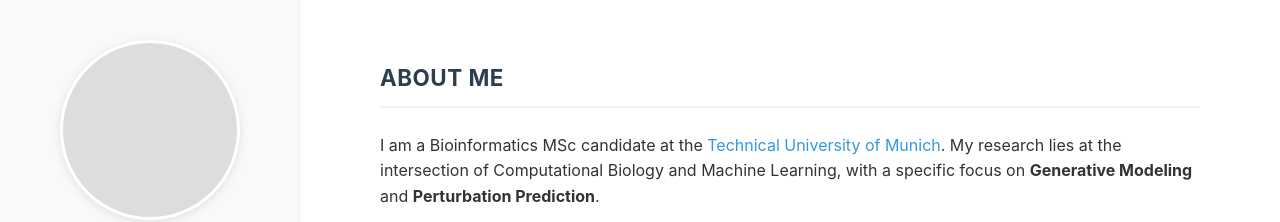
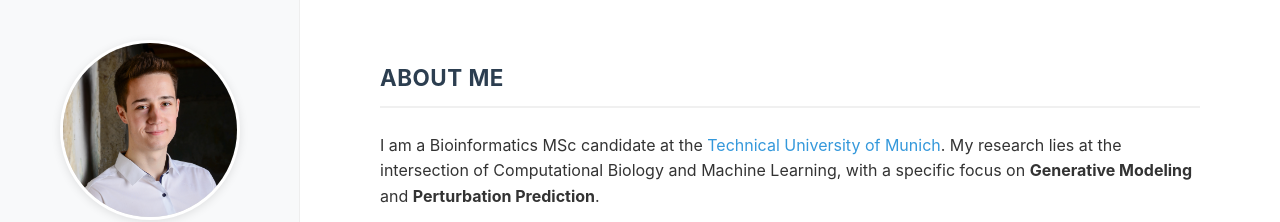
Before and after one commit to LeonHafner/leonhafner.github.io, a plain HTML site: page index.html in a window 1280 px wide. Shown: the top 222 px of the page. Drawn offline with Linux system fonts and the light colour scheme.

Commit message:
Update profile image source path in index.html

```diff
--- a/index.html
+++ b/index.html
@@ -281,7 +281,7 @@
 
     <header>
         <div class="profile-img-container">
-            <img src="profile.jpg" alt="Leon Hafner" class="profile-img" onerror="this.style.display='none'">
+            <img src="img/profile.jpg" alt="Leon Hafner" class="profile-img" onerror="this.style.display='none'">
         </div>
 
         <h1>Leon Hafner</h1>
```
